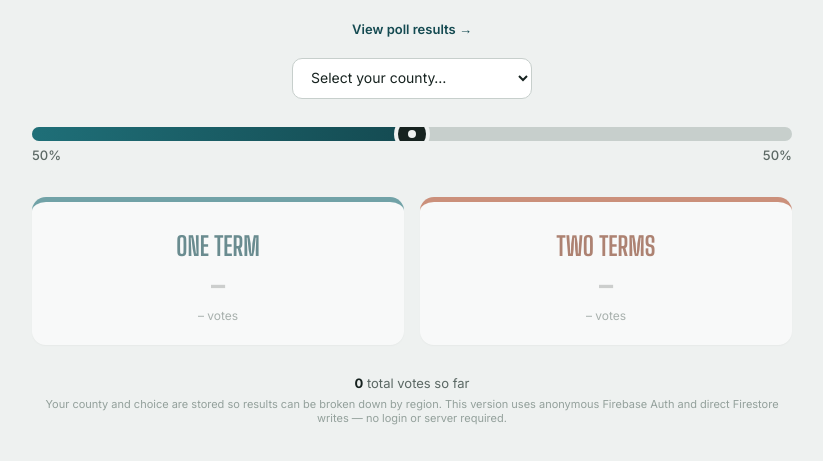
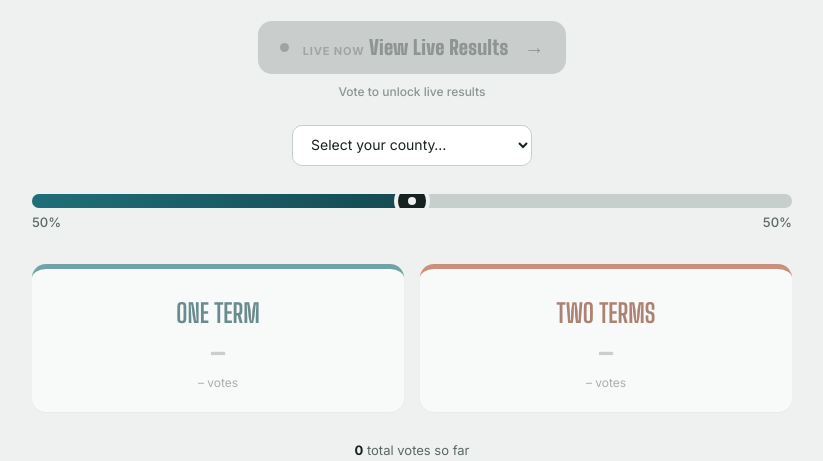
Before and after one commit to Manuubett/Nyota-fund-, a website: page index.html in a window 1280 px wide. Shown: the part 201-662 px from the top of the page, without its empty margins (228-1051 px from the left). Drawn offline with Linux system fonts and the light colour scheme; no server answers.

Commit message:
Update index.html

```diff
--- a/index.html
+++ b/index.html
@@ -8,7 +8,7 @@
 <!-- ───────────────────────────────────────────────────────────
      BASIC SEO
      ─────────────────────────────────────────────────────────── -->
-<meta name="description" content="One term or two? Cast your vote in this live public poll and see real-time results broken down by county.">
+<meta name="description" content="Battle between one term and two terms — let's vote! Live public poll with real-time results by county.">
 <meta name="author" content="One Term or Two?">
 <link rel="canonical" href="https://YOUR-DOMAIN-HERE.com/">
 
@@ -30,17 +30,18 @@
 <meta property="og:type" content="website">
 <meta property="og:site_name" content="One Term or Two?">
 <meta property="og:title" content="One Term or Two? — Live Public Poll">
-<meta property="og:description" content="Cast your vote and watch the live results tug back and forth, broken down by county.">
+<meta property="og:description" content="Battle between one term and two terms — let's vote!">
 <meta property="og:url" content="https://YOUR-DOMAIN-HERE.com/">
 <meta property="og:image" content="https://YOUR-DOMAIN-HERE.com/preview-image.png">
 <meta property="og:image:width" content="1200">
 <meta property="og:image:height" content="630">
+<meta property="og:image:alt" content="One Term vs Two Terms — live public poll, let's vote!">
 <meta property="og:locale" content="en_US">
 
 <!-- Twitter / X card -->
 <meta name="twitter:card" content="summary_large_image">
 <meta name="twitter:title" content="One Term or Two? — Live Public Poll">
-<meta name="twitter:description" content="Cast your vote and watch the live results tug back and forth, broken down by county.">
+<meta name="twitter:description" content="Battle between one term and two terms — let's vote!">
 <meta name="twitter:image" content="https://YOUR-DOMAIN-HERE.com/preview-image.png">
 
 <style>
@@ -85,14 +86,69 @@
   .sub{ text-align:center; color:#495650; font-size:15px; margin-bottom:24px; }
 
   .nav-row{
-    display:flex; justify-content:center; margin-bottom:20px;
+    display:flex; justify-content:center; margin-bottom:26px;
   }
-  .nav-link{
-    font-size:13px; font-weight:600; color:var(--side-a-deep);
-    text-decoration:none; border-bottom:1px solid transparent;
-    transition:border-color 0.15s ease;
+  .results-card{
+    position:relative;
+    display:flex; align-items:center; gap:14px;
+    padding:14px 22px;
+    border-radius:14px;
+    background:linear-gradient(90deg, var(--side-a-deep), var(--side-a) 48%, var(--side-b) 52%, var(--side-b-deep));
+    color:#fff;
+    text-decoration:none;
+    font-family:'Inter', sans-serif;
+    box-shadow:0 4px 14px rgba(22,34,31,0.18);
+    transition:transform 0.15s ease, box-shadow 0.15s ease;
   }
-  .nav-link:hover{ border-color:var(--side-a-deep); }
+  .results-card:hover{
+    transform:translateY(-2px);
+    box-shadow:0 8px 22px rgba(22,34,31,0.24);
+  }
+  .results-card:active{ transform:translateY(0px); }
+  .results-card .pulse-dot{
+    width:9px; height:9px; border-radius:50%;
+    background:#ff5a4e;
+    box-shadow:0 0 0 rgba(255,90,78,0.6);
+    animation:pulse 1.8s infinite;
+    flex-shrink:0;
+  }
+  @keyframes pulse{
+    0%{ box-shadow:0 0 0 0 rgba(255,90,78,0.55); }
+    70%{ box-shadow:0 0 0 8px rgba(255,90,78,0); }
+    100%{ box-shadow:0 0 0 0 rgba(255,90,78,0); }
+  }
+  .results-card .text-block{ text-align:left; line-height:1.25; }
+  .results-card .text-block .top{
+    font-size:11px; letter-spacing:0.08em; text-transform:uppercase;
+    font-weight:700; opacity:0.85;
+  }
+  .results-card .text-block .main{
+    font-family:'Big Shoulders Display', sans-serif;
+    font-weight:900; font-size:20px; letter-spacing:0.01em;
+  }
+  .results-card .arrow{
+    font-size:20px; margin-left:2px;
+    transition:transform 0.15s ease;
+  }
+  .results-card:hover .arrow{ transform:translateX(4px); }
+
+  .results-card.disabled{
+    background:var(--line);
+    color:#8b9691;
+    box-shadow:none;
+    cursor:not-allowed;
+    pointer-events:none;
+    filter:grayscale(0.4);
+  }
+  .results-card.disabled .pulse-dot{
+    background:#9aa5a1; animation:none; box-shadow:none;
+  }
+  .results-card.disabled .text-block .top{ opacity:0.7; }
+
+  .results-hint{
+    text-align:center; font-size:12px; color:#8b9691;
+    margin-top:-16px; margin-bottom:26px; font-weight:500;
+  }
 
   .country-row{
     display:flex; justify-content:center; margin-bottom:28px;
@@ -207,8 +263,16 @@
   <h1>One Term<br>or Two?</h1>
   <p class="sub" id="subline">Cast your vote — every visitor gets one pull on the rope.</p>
   <div class="nav-row">
-    <a href="results.html" class="nav-link">View poll results →</a>
+    <a href="results.html" class="results-card disabled" id="resultsCard" aria-disabled="true">
+      <span class="pulse-dot"></span>
+      <span class="text-block">
+        <span class="top">Live now</span>
+        <span class="main">View Live Results</span>
+      </span>
+      <span class="arrow">→</span>
+    </a>
   </div>
+  <div class="results-hint" id="resultsHint">Vote to unlock live results</div>
 
   <div class="country-row">
     <select class="country-select" id="countrySelect">
@@ -334,6 +398,8 @@
     subline: document.getElementById('subline'),
     resetBtn: document.getElementById('resetBtn'),
     status: document.getElementById('status'),
+    resultsCard: document.getElementById('resultsCard'),
+    resultsHint: document.getElementById('resultsHint'),
   };
 
   let app, auth, db, uid = null;
@@ -416,6 +482,13 @@
     el.subline.textContent = myVote
       ? "Thanks for voting — you can change your mind any time."
       : "Pick your county, then cast your vote.";
+
+    const hasVoted = !!myVote;
+    el.resultsCard.classList.toggle('disabled', !hasVoted);
+    el.resultsCard.setAttribute('aria-disabled', String(!hasVoted));
+    if(!hasVoted) el.resultsCard.removeAttribute('href');
+    else el.resultsCard.setAttribute('href', 'results.html');
+    el.resultsHint.style.display = hasVoted ? 'none' : 'block';
   }
 
   async function castVote(choice){
```
